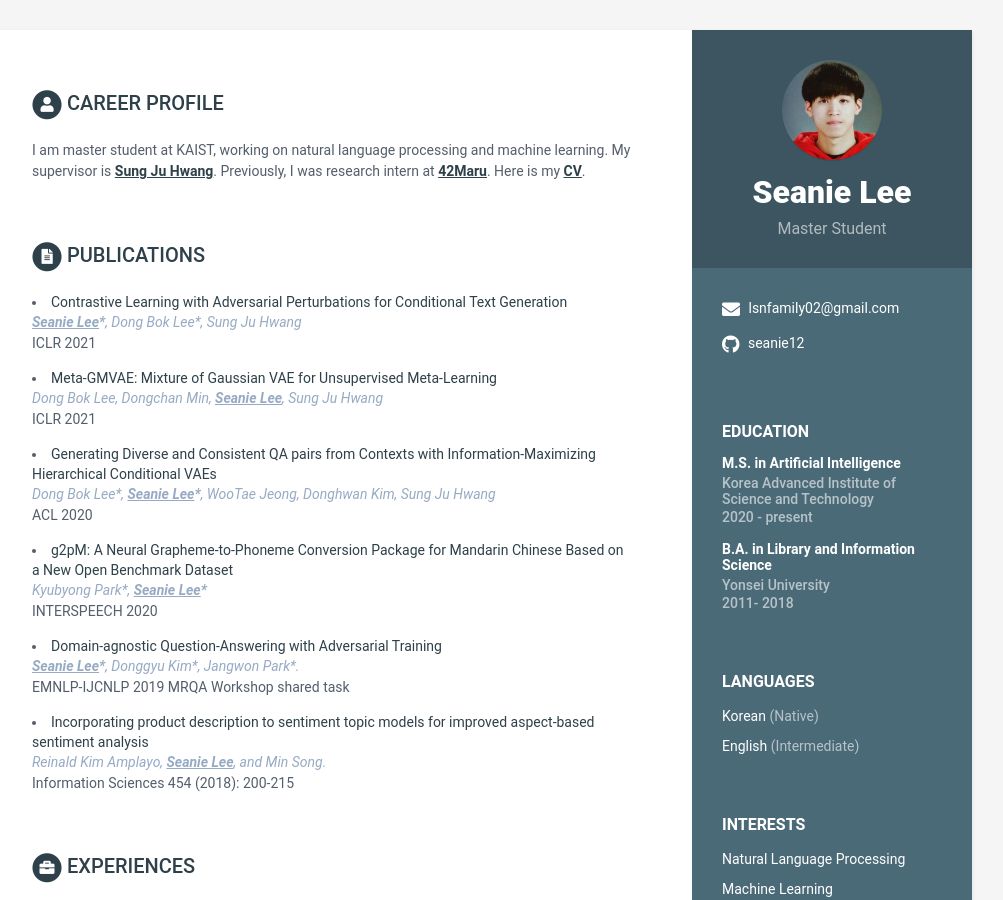
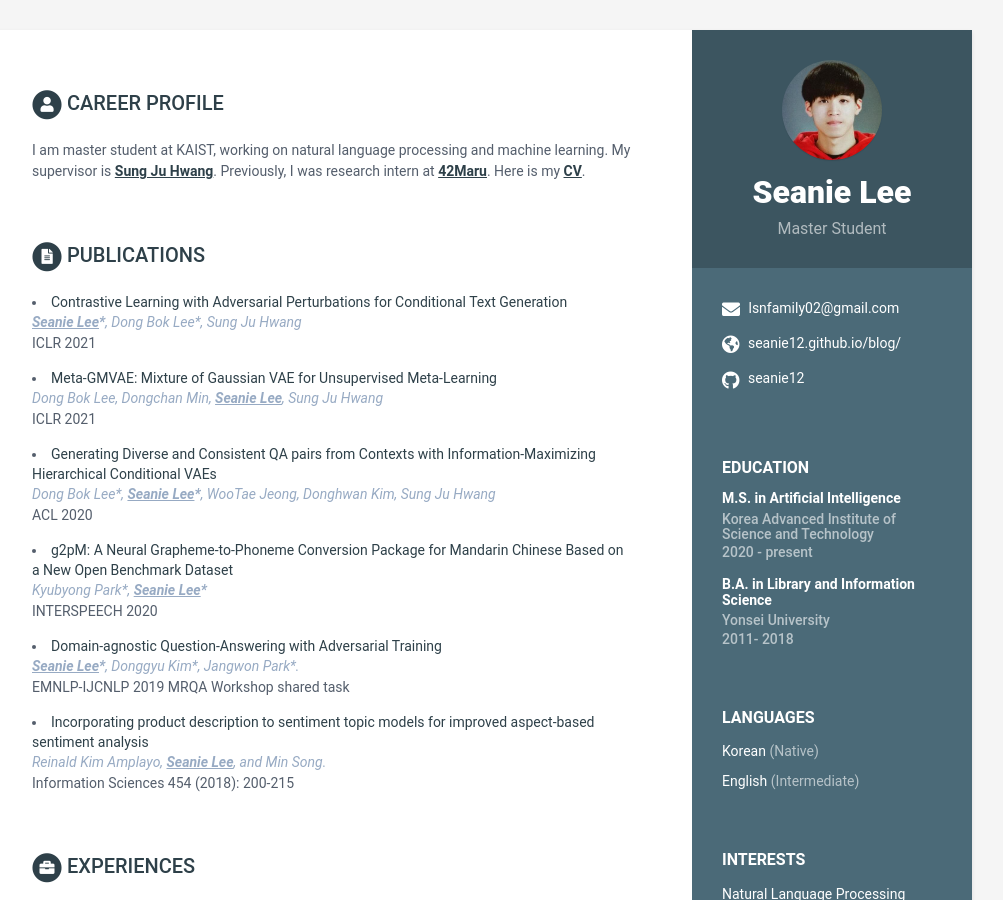
Before and after one commit to seanie12/seanie12.github.io, a Jekyll site: the page built from index.html, in a window 1280 px wide and 900 px high. Shown: the whole window, without its empty margins (168-1171 px from the left). Built offline with Jekyll 4.4.1, drawn with Linux system fonts in a browser that asks for light colours.

Commit message:
Update data.yml

```diff
--- a/_data/data.yml
+++ b/_data/data.yml
@@ -14,7 +14,7 @@ sidebar:
     # Sidebar links
     email: lsnfamily02@gmail.com
     phone:
-    website:  #do not add http://
+    website: seanie12.github.io/blog/ #do not add http://
     github: seanie12
     gitlab:
     bitbucket:
```
